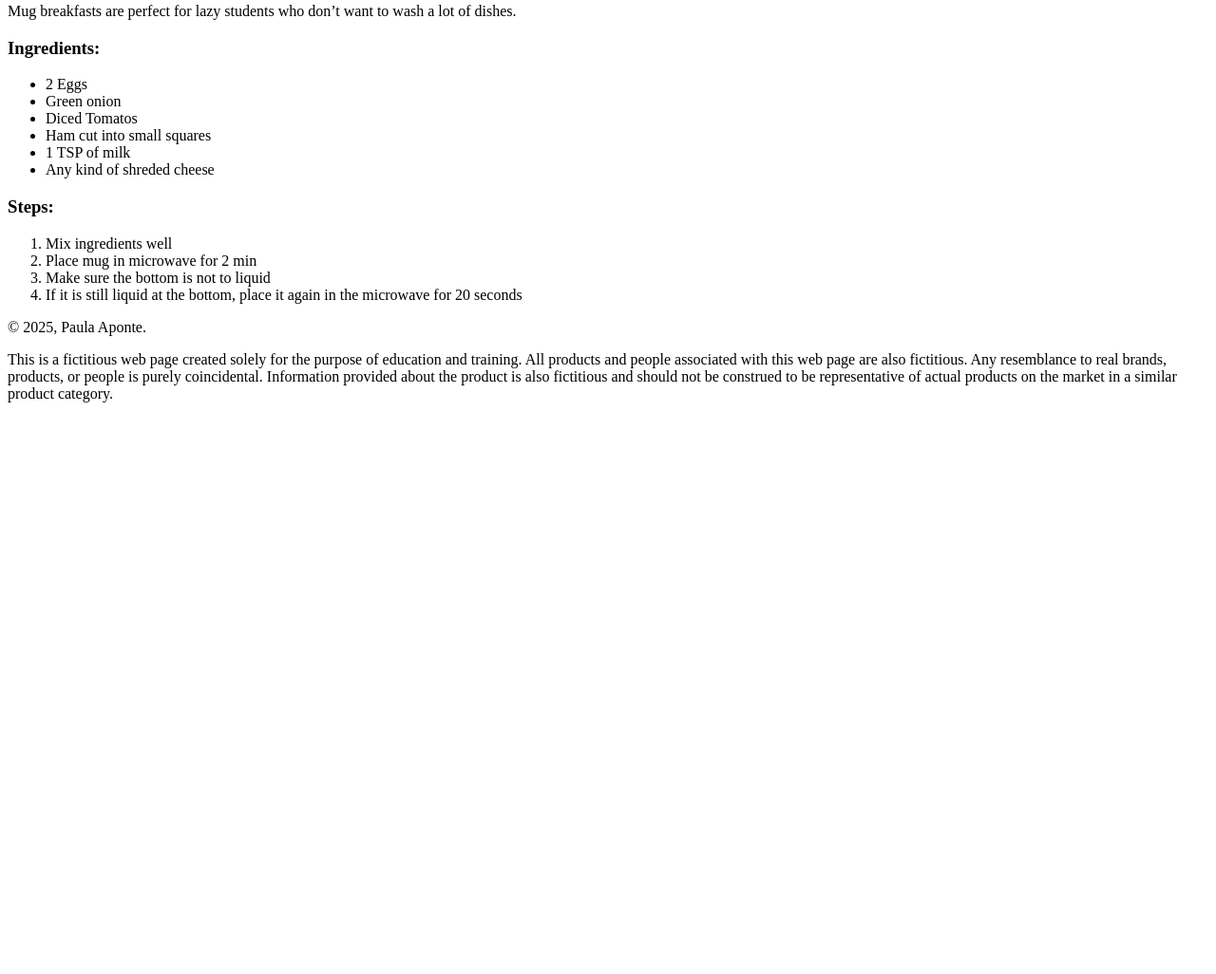
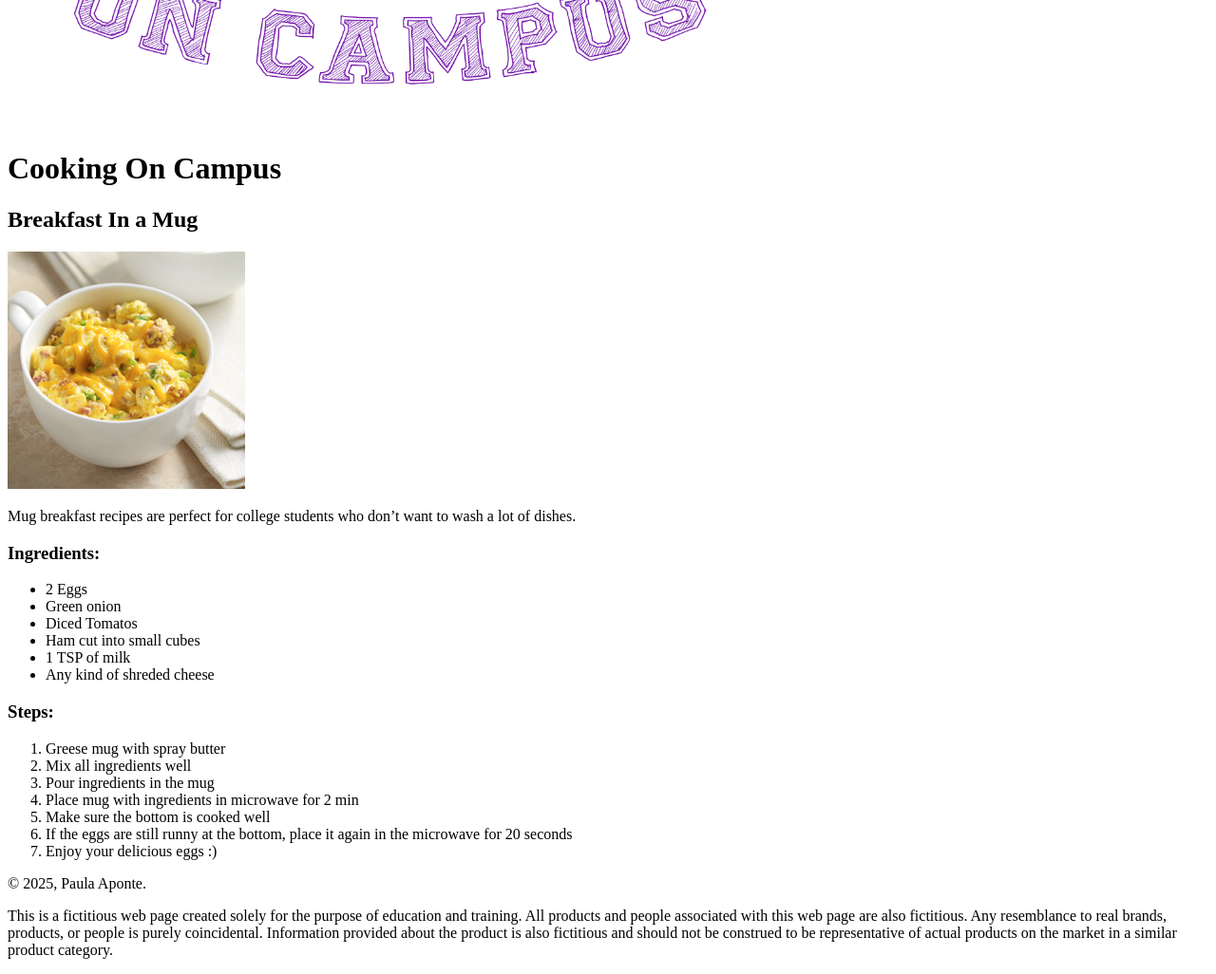
Before and after one commit to PauA6/gra, a plain HTML site: page gra1144cp1paulaaponte2025/index.html in a window 1280 px wide. Shown: the part 656-1682 px from the top of the page at 95% size. Before the commit the page ends 1096 px from the top, so only its background shows below. Drawn offline with Linux system fonts and the light colour scheme.

Commit message:
Add files via upload

```diff
--- a/gra1144cp1paulaaponte2025/index.html
+++ b/gra1144cp1paulaaponte2025/index.html
@@ -7,20 +7,20 @@
 
 <body>
 <wrapper>
-  <header> <img src="logo.png"/>
-    <h1>Stacked Pancakes Breakfast House</h1>
+  <header> <img src="coc.png"/>
+    <h1>Cooking On Campus</h1>
   </header>
   <main>
     <h2>Breakfast In a Mug</h2>
     <banner><img src="pic3.jpg"/> </banner>
-    <p>Mug breakfasts are perfect for lazy students who don&rsquo;t want to wash a lot of dishes.</p>
+    <p>Mug breakfast recipes are perfect for college students who don&rsquo;t want to wash a lot of dishes.</p>
     <section>
       <h3>Ingredients:</h3>
       <ul>
         <li>2 Eggs</li>
         <li>Green onion</li>
         <li>Diced Tomatos</li>
-        <li>Ham cut into small squares</li>
+        <li>Ham cut into small cubes</li>
         <li>1 TSP of milk</li>
         <li>Any kind of shreded cheese</li>
       </ul>
@@ -28,10 +28,13 @@
     <section>
       <h3>Steps:</h3>
       <ol>
-        <li>Mix ingredients well</li>
-        <li>Place mug in microwave for 2 min</li>
-        <li>Make sure the bottom is not to liquid</li>
-        <li>If it is still liquid at the bottom, place it again in the microwave for 20 seconds</li>
+		<li>Greese mug with spray butter</li>
+        <li>Mix all ingredients well</li>
+		  <li>Pour ingredients in the mug</li>
+        <li>Place mug with ingredients in microwave for 2 min</li>
+        <li>Make sure the bottom is cooked well</li>
+        <li>If the eggs are still runny at the bottom, place it again in the microwave for 20 seconds</li>
+		  <li>Enjoy your delicious eggs :) </li>
       </ol>
     </section>
   </main>
```
Also changed, not shown: gra1144cp1paulaaponte2025/coc.png (added), gra1144cp1paulaaponte2025/logo 2.jpg (added).
